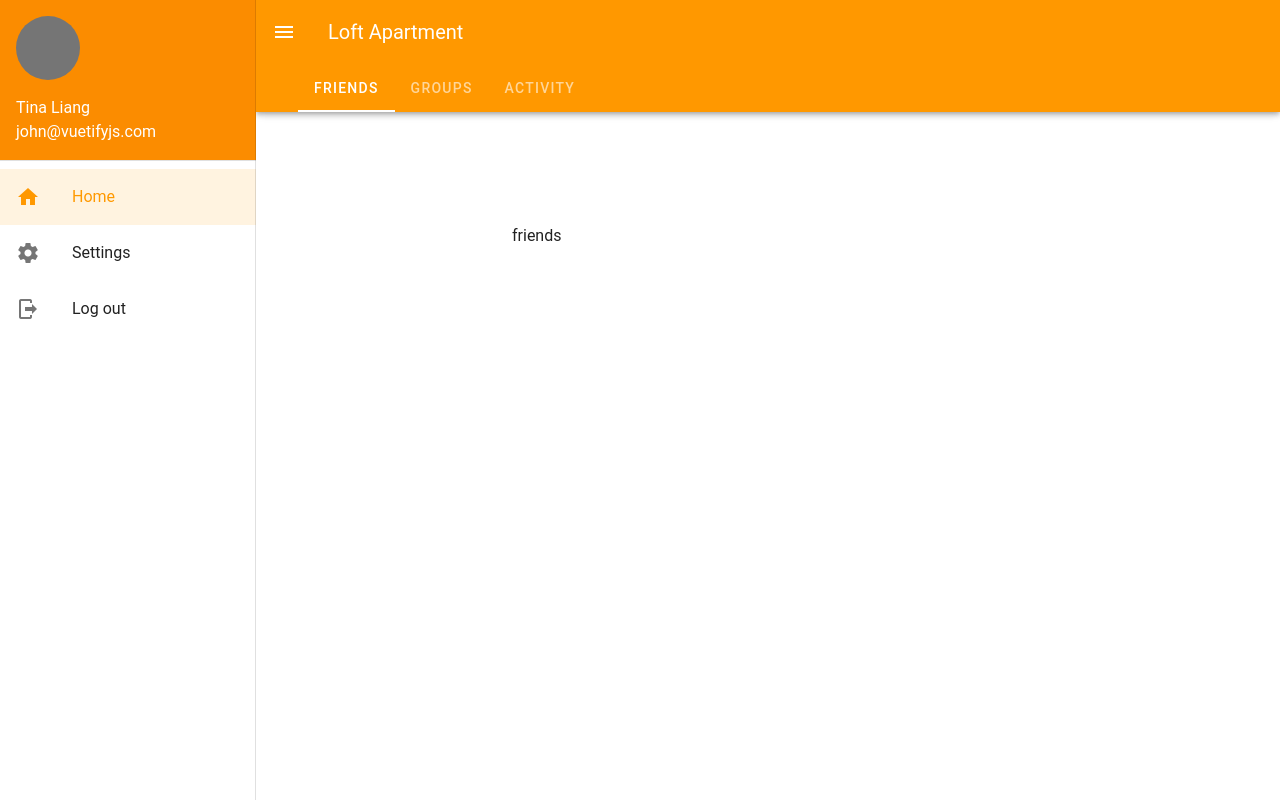
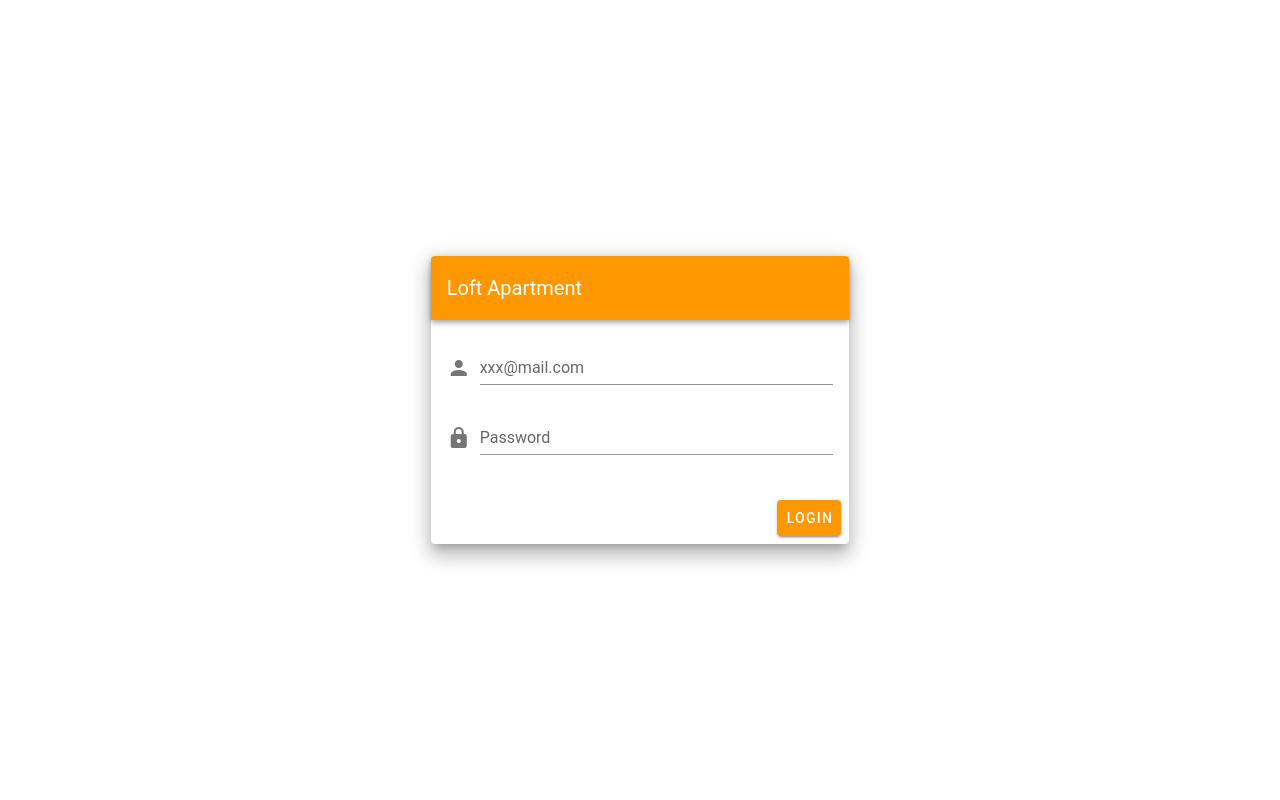
Before and after one commit to teana0953/loft-apartment, a Vue app: page /login in a window 1280 px wide. Before the commit this address led to /friends. Built offline with nearby package versions, Linux system fonts and the light colour scheme; a small style sheet from the web is missing.

Commit message:
Add views/login

```diff
--- a/src/router/index.ts
+++ b/src/router/index.ts
@@ -7,9 +7,18 @@ Vue.use(VueRouter);
 
 const routes: Array<RouteConfig> = [
     {
+        name: ERouterName.login,
+        path: ERouterUrl.login,
+        component: () => import(/* webpackChunkName: "chunk-login" */ '../views/Login.vue'),
+    },
+    {
+        name: ERouterName.home,
         path: ERouterUrl.home,
         redirect: ERouterUrl.friends,
-        component: Home,
+        component: () => import(/* webpackChunkName: "chunk-home" */ '../views/home/Home.vue'),
+        meta: {
+            loginRequired: true,
+        },
         children: [
             {
                 path: ERouterUrl.friends,
@@ -22,14 +31,14 @@ const routes: Array<RouteConfig> = [
                 path: ERouterUrl.groups,
                 name: ERouterName.groups,
                 components: {
-                    default: () => import(/* webpackChunkName: "chunk-friends" */ '../views/home/group/Groups.vue'),
+                    default: () => import(/* webpackChunkName: "chunk-groups" */ '../views/home/group/Groups.vue'),
                 },
             },
             {
                 path: ERouterUrl.activity,
                 name: ERouterName.activity,
                 components: {
-                    default: () => import(/* webpackChunkName: "chunk-friends" */ '../views/home/activity/Activity.vue'),
+                    default: () => import(/* webpackChunkName: "chunk-activity" */ '../views/home/activity/Activity.vue'),
                 },
             },
         ],
@@ -37,7 +46,7 @@ const routes: Array<RouteConfig> = [
     {
         path: ERouterUrl.settings,
         name: ERouterName.settings,
-        component: () => import(/* webpackChunkName: "chunk-activity" */ '../views/settings/Settings.vue'),
+        component: () => import(/* webpackChunkName: "chunk-settings" */ '../views/settings/Settings.vue'),
     },
     {
         path: '*',
@@ -51,4 +60,14 @@ const router = new VueRouter({
     routes,
 });
 
+router.beforeEach((to, from, next) => {
+    // let isHomeChild: boolean = to.matched[0].name === ERouterName.home;
+    // if (isHomeChild && to.name !== ERouterName.login) {
+    //     console.log('!');
+    //     return next({ path: ERouterUrl.login });
+    // }
+
+    next();
+});
+
 export default router;
--- a/src/router/model.ts
+++ b/src/router/model.ts
@@ -1,4 +1,7 @@
 export enum ERouterName {
+    login = 'login',
+    home = 'home',
+
     friends = 'friends',
     addFriends = 'addFriends',
     friendDetail = 'friendDetail',
@@ -15,6 +18,7 @@ export enum ERouterName {
 }
 
 export enum ERouterUrl {
+    login = '/login',
     home = '/home',
 
     friends = '/friends',
--- /dev/null
+++ b/src/views/Login.vue
@@ -0,0 +1,69 @@
+<template>
+    <v-app id="inspire">
+        <v-content>
+            <v-container
+                fluid
+                fill-height
+            >
+                <v-layout
+                    align-center
+                    justify-center
+                >
+                    <v-flex
+                        xs12
+                        sm8
+                        md4
+                    >
+                        <v-card class="elevation-12">
+                            <v-toolbar
+                                dark
+                                color="primary"
+                            >
+                                <v-toolbar-title>Loft Apartment</v-toolbar-title>
+                            </v-toolbar>
+                            <v-card-text>
+                                <v-form>
+                                    <v-text-field
+                                        prepend-icon="mdi-account"
+                                        name="login"
+                                        label="xxx@mail.com"
+                                        type="text"
+                                    ></v-text-field>
+                                    <v-text-field
+                                        id="password"
+                                        prepend-icon="mdi-lock"
+                                        name="password"
+                                        label="Password"
+                                        type="password"
+                                    ></v-text-field>
+                                </v-form>
+                            </v-card-text>
+                            <v-card-actions>
+                                <v-spacer></v-spacer>
+                                <v-btn
+                                    color="primary"
+                                    to="/"
+                                >Login</v-btn>
+                            </v-card-actions>
+                        </v-card>
+                    </v-flex>
+                </v-layout>
+            </v-container>
+        </v-content>
+    </v-app>
+</template>
+
+<script lang="ts">
+import { ERouterUrl } from '@/router/model';
+import { Component, Vue } from 'vue-property-decorator';
+
+@Component({
+    components: {},
+})
+export default class Settings extends Vue {}
+</script>
+
+<style lang="scss" scoped>
+.settings {
+}
+</style>
```
